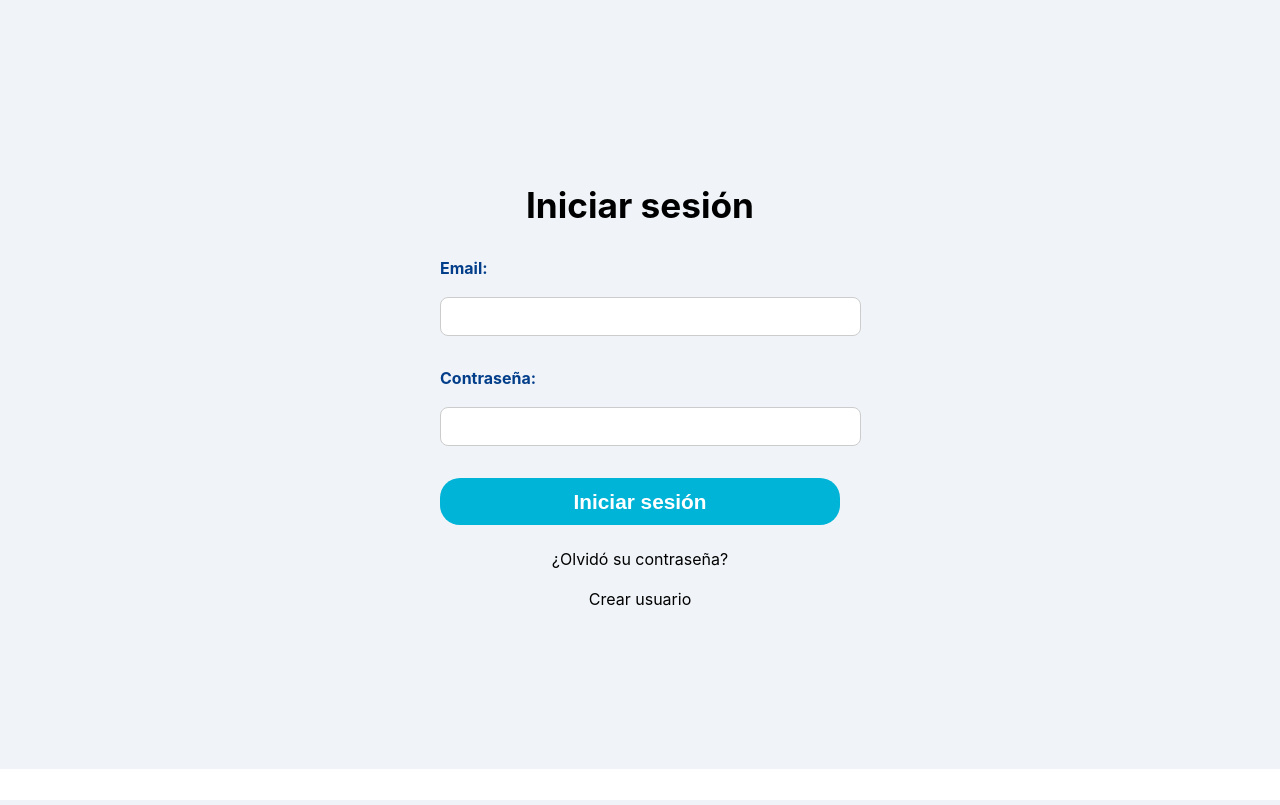
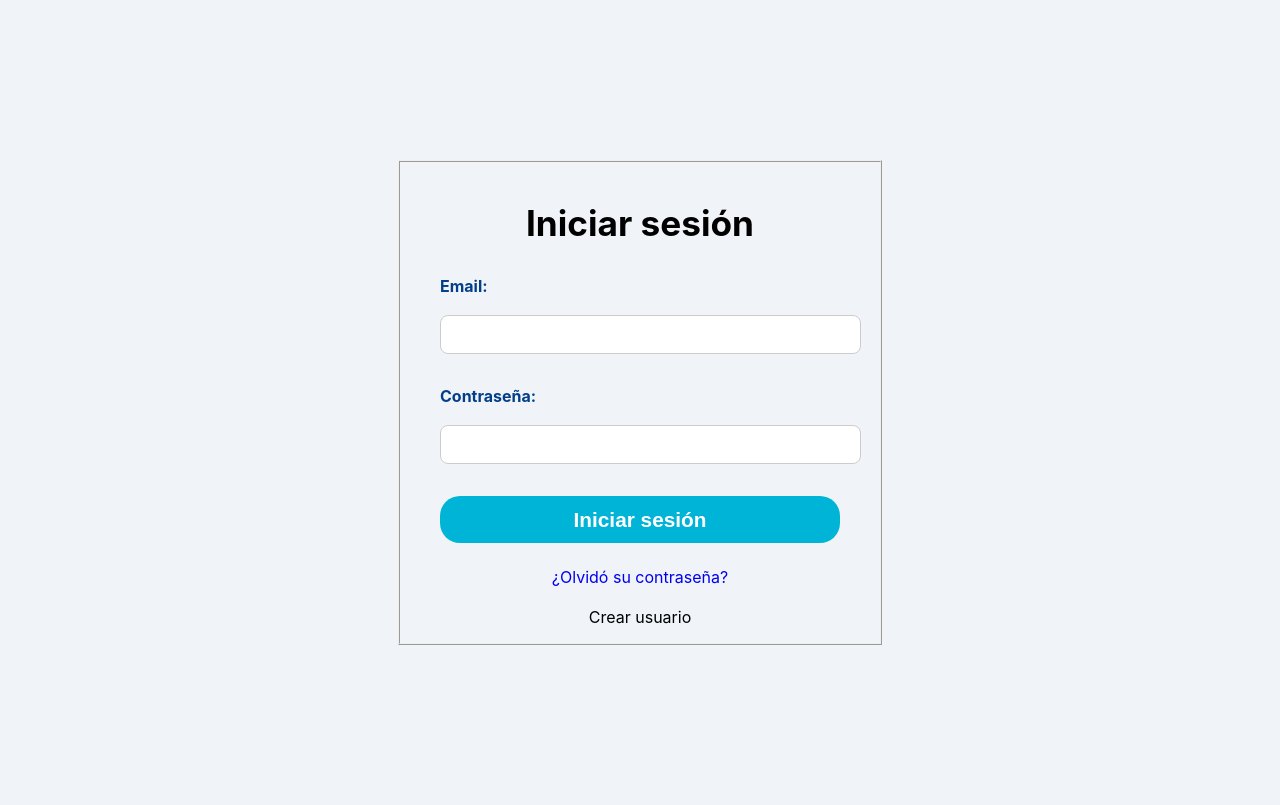
Before and after one commit to RodoAlbornoz/Proyecto-manejo-de-finanzas, a Flask app: template templates/login.html in a window 1280 px wide. Run offline with Flask 3, Linux system fonts and the light colour scheme; the template is opened without the code that fills it, so the values that code supplies are empty.

Commit message:
Añadir pequeños estilos

```diff
--- a/static/css/styles.css
+++ b/static/css/styles.css
@@ -38,6 +38,12 @@ main {
     list-style: none;
     font: 1.2em sans-serif;
     display: flex;
+}
+
+.login {
+    padding: 1rem;
+    display: inline-block;
+    border: ridge 2px;
 }
 
 /******************* BOTONES Y LINKS *******************/
--- a/templates/login.html
+++ b/templates/login.html
@@ -8,6 +8,7 @@
 </head>
 <body>
     <main>
+        <div class="login">
             <h1>Iniciar sesión</h1>
 
             <form action="../index.html" method="GET">
@@ -22,10 +23,10 @@
                 <button type="submit">Iniciar sesión</button>
             </form>
 
-        <a>¿Olvidó su contraseña?</a>
-        <br>
-        <br>
+            <a href="#">¿Olvidó su contraseña?</a>
+            <br><br>
             <a>Crear usuario</a>
+        </div>
     </main>
 </body>
 </html>
```
Lines whose indentation alone changed are shown as unchanged.
